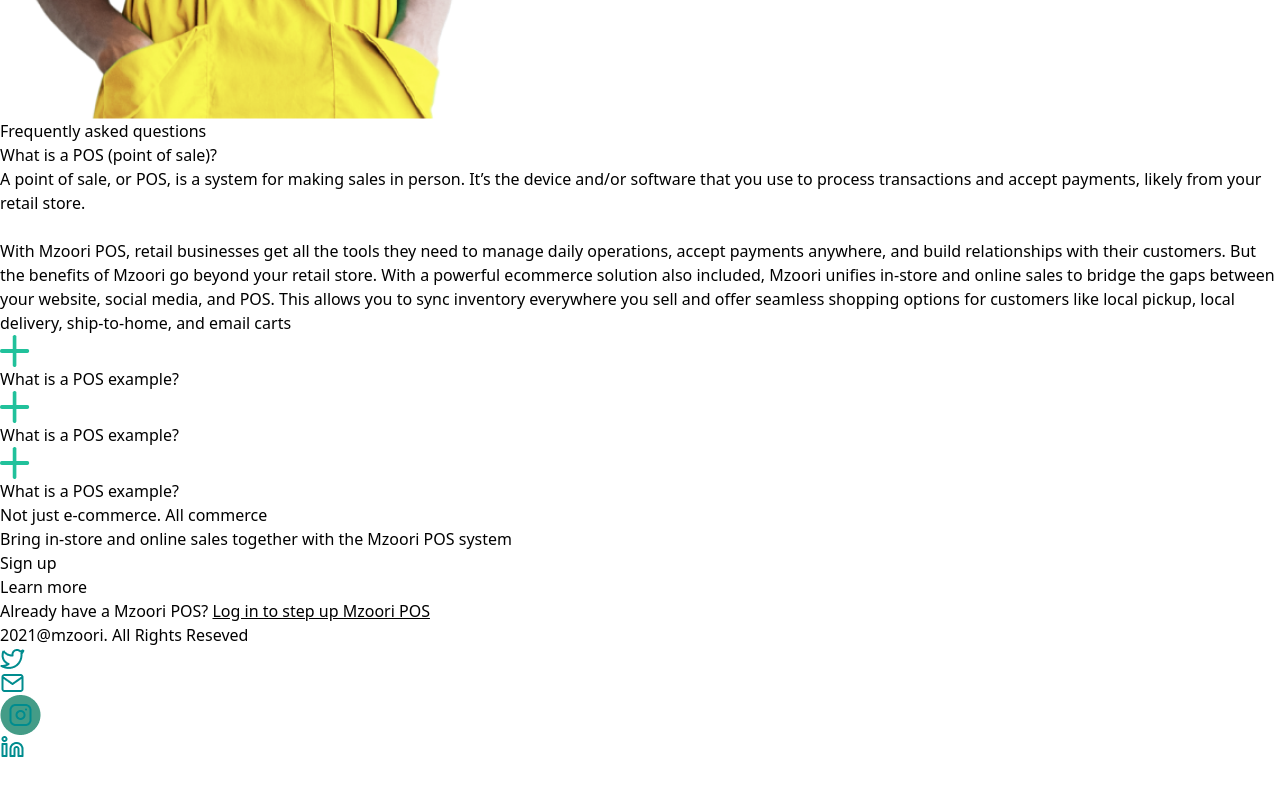
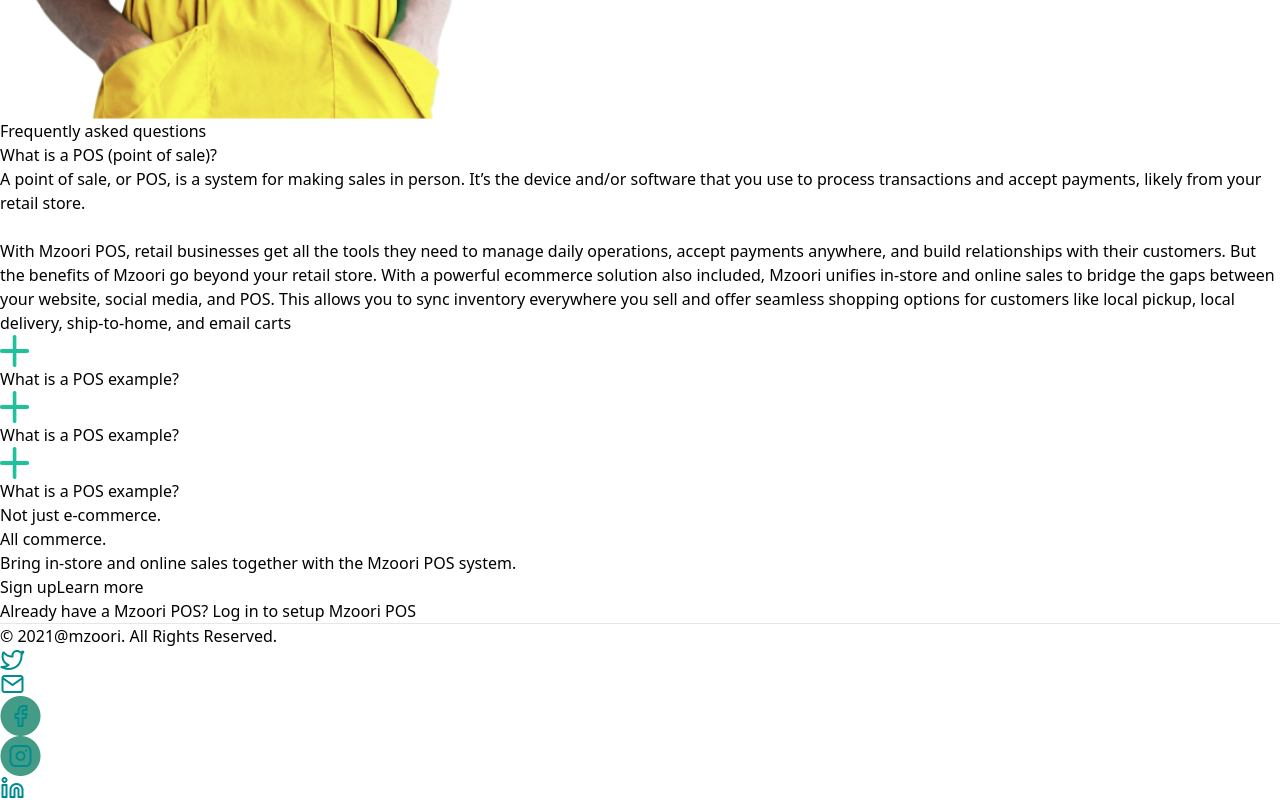
Before and after one commit to WaMungai/LandingPage, a React (Vite) app: page / in a window 1280 px wide. Shown: the part 6998-7798 px from the top of the page. Before the commit the page ends 7757 px from the top, so only its background shows below. Built offline with nearby package versions, Linux system fonts and the light colour scheme.

Commit message:
Allign footer styles

```diff
--- a/src/components/Footer.jsx
+++ b/src/components/Footer.jsx
@@ -4,82 +4,72 @@
 function Footer() {
   return (
     <>
-      <div className="">
-        <div className="flex-col overflow-hidden self-stretch relative flex min-h-[657px] w-full max-md:max-w-full max-md:px-5 max-md:py-24 bg-teal-500">
-          <div className="relative items-center self-center flex mb-0 w-[740px] max-w-full flex-col max-md:mb-2.5 border-b-0">
-            <div className="bg-slate-500 bg-opacity-0 self-center w-[147px] h-px mt-8"></div>
-            <div className="text-white text-center text-7xl font-bold leading-[77px] tracking-tighter self-stretch mt-8 max-md:max-w-full max-md:text-4xl">
-              <span className="text-white"> Not just e-commerce. </span>
-              <span className="text-yellow-400">All commerce </span>
-            </div>
-            <div className="bg-white self-center w-[147px] h-px mt-8"></div>
-            <div className="text-white text-center text-2xl leading-9 self-center max-w-[702px] mt-8 max-md:max-w-full">
-              Bring in-store and online sales together with the Mzoori POS
-              system
-            </div>
-            <div className="self-center flex w-[311px] max-w-full items-start gap-5 mt-8">
-              <div className="text-teal-700 text-base font-bold bg-white leading-6 self-stretch whitespace-nowrap justify-center items-center border shadow-sm flex-1 pl-12 pr-12 py-2.5 rounded-[68px] border-solid border-white max-md:px-5">
-                Sign up
-              </div>
-              <div className="text-white text-base font-bold leading-6 self-stretch whitespace-nowrap flex-1 max-md:px-5">
-                Learn more
-              </div>
-            </div>
-            <div className="text-white text-center text-sm leading-9 self-center max-w-[702px] mt-8 max-md:max-w-full">
-              Already have a Mzoori POS?{" "}
-              <span style={{ textDecoration: "underline" }}>
-                Log in to step up Mzoori POS
-              </span>
-            </div>
-          </div>
-          <div className="flex justify-center pt-16">
-            <div className="flex justify-between">
-              <div className="FooterText__Left">
-                {" "}
-                <h1 className="text-white text-sm font-bold leading-7 tracking-tighter">
-                  2021@mzoori. All Rights Reseved
-                </h1>
-              </div>
+     <footer className="bg-teal-500 text-white">
+  <div className="container mx-auto px-6 py-8">
+    <div className="flex flex-col items-center gap-3 text-center">
+      <div>
+        <h1 className="mx-auto mt-4 max-w-md text-4xl font-bold text-white-400">Not just e-commerce.</h1>
+        <h1 className="mx-auto mt-4 max-w-md text-4xl font-bold dark:text-yellow-400">All commerce.</h1>
+      </div>
 
-              <div className="FooterText__Right">
-                <div className="inline-flex space-x-5">
-                  <img
+      <div>
+        <p>Bring in-store and online sales together with the Mzoori POS system.</p>
+      </div>
+
+      <div className="flex flex-col sm:flex-row sm:items-center sm:justify-center">
+        <button className="w-full transform rounded-full bg-white px-5 py-2 text-sm font-semibold tracking-wide text-teal-500 transition-colors duration-300 hover:bg-blue-500 focus:outline-none focus:ring focus:ring-blue-300 focus:ring-opacity-80 sm:mx-2 sm:w-auto">Sign up</button>
+
+        <button className="mt-3 flex w-full transform items-center justify-center rounded-full px-2 py-2 text-sm tracking-wide text-white transition-colors duration-300 hover:bg-blue-500 focus:outline-none focus:ring focus:ring-gray-300 focus:ring-opacity-40 dark:border-gray-400 dark:text-gray-300 dark:hover:bg-gray-800 sm:mx-2 sm:mt-0 sm:w-auto">
+          <span className="mx-1">Learn more</span>
+        </button>
+      </div>
+      <div>
+        <p className="text-xs font-medium">Already have a Mzoori POS? <span className="  border-b-2"> Log in to setup Mzoori POS </span></p>
+      </div>
+      <div></div>
+    </div>
+
+    <hr className="my-10 border-gray-200 dark:border-gray-700" />
+
+    <div className="my-10 flex flex-col items-center sm:flex-row sm:justify-between">
+      <p className="text-sm text-gray-500">© 2021@mzoori. All Rights Reserved.</p>
+
+      <div className="-mx-2 mt-3 flex sm:mt-0">
+      <img
                     loading="lazy"
                     src={IMAGES.image5}
                     alt={"logo"}
-                    className="w-5 h-5 aspect-square object-contain object-center overflow-hidden flex-1"
+                    className="mx-2 text-sm text-gray-500 transition-colors duration-300 hover:text-gray-500 dark:hover:text-gray-300"
                   />
 
                   <img
                     loading="lazy"
                     src={IMAGES.image6}
                     alt={"logo"}
-                    className="w-5 h-5 aspect-square object-contain object-center  overflow-hidden flex-1"
+                     className="mx-2 text-sm text-gray-500 transition-colors duration-300 hover:text-gray-500 dark:hover:text-gray-300"
                   />
-                  {/* <img
+                  <img
                     loading="lazy"
                     src={IMAGES.image7}
                     alt={"logo"}
-                    className="aspect-square object-contain object-center w-full overflow-hidden flex-1"
-                  /> */}
+                     className="mx-2 text-sm text-gray-500 transition-colors duration-300 hover:text-gray-500 dark:hover:text-gray-300"
+                  />
                   <img
                     loading="lazy"
                     src={IMAGES.image8}
                     alt={"logo"}
-                    className="aspect-square object-contain object-center w-5 h-5 overflow-hidden flex-1"
+                    className="mx-2 text-sm text-gray-500 transition-colors duration-300 hover:text-gray-500 dark:hover:text-gray-300"
                   />
                   <img
                     loading="lazy"
                     src={IMAGES.image9}
                     alt={"logo"}
-                    className="aspect-square object-contain object-center w-5 h-5 overflow-hidden flex-1"
+                    className="mx-2 text-sm text-gray-500 transition-colors duration-300 hover:text-gray-500 dark:hover:text-gray-300"
                   />
-                </div>
-              </div>
-            </div>
-          </div>
-        </div>
       </div>
+    </div>
+  </div>
+</footer>
     </>
   );
 }
```
